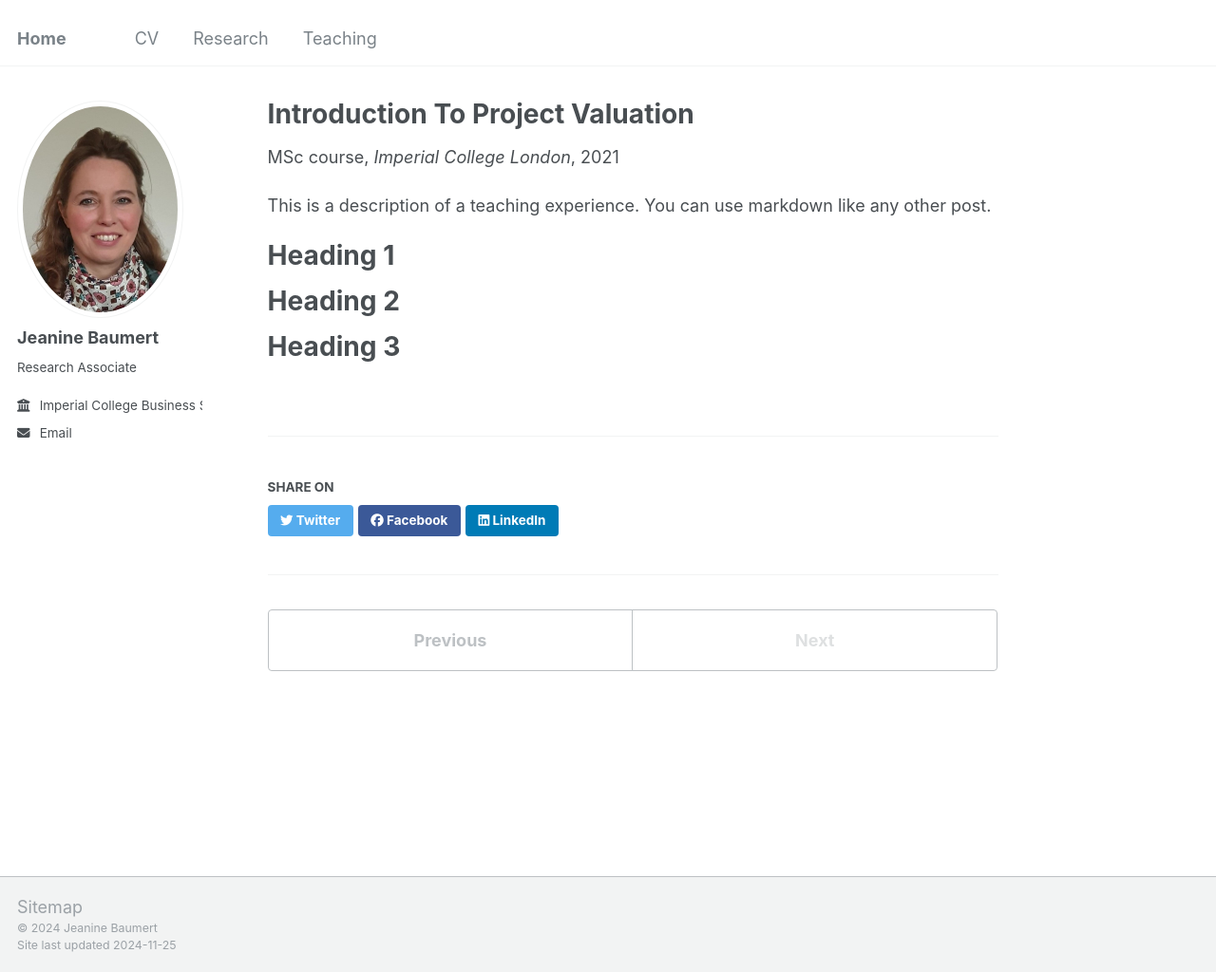
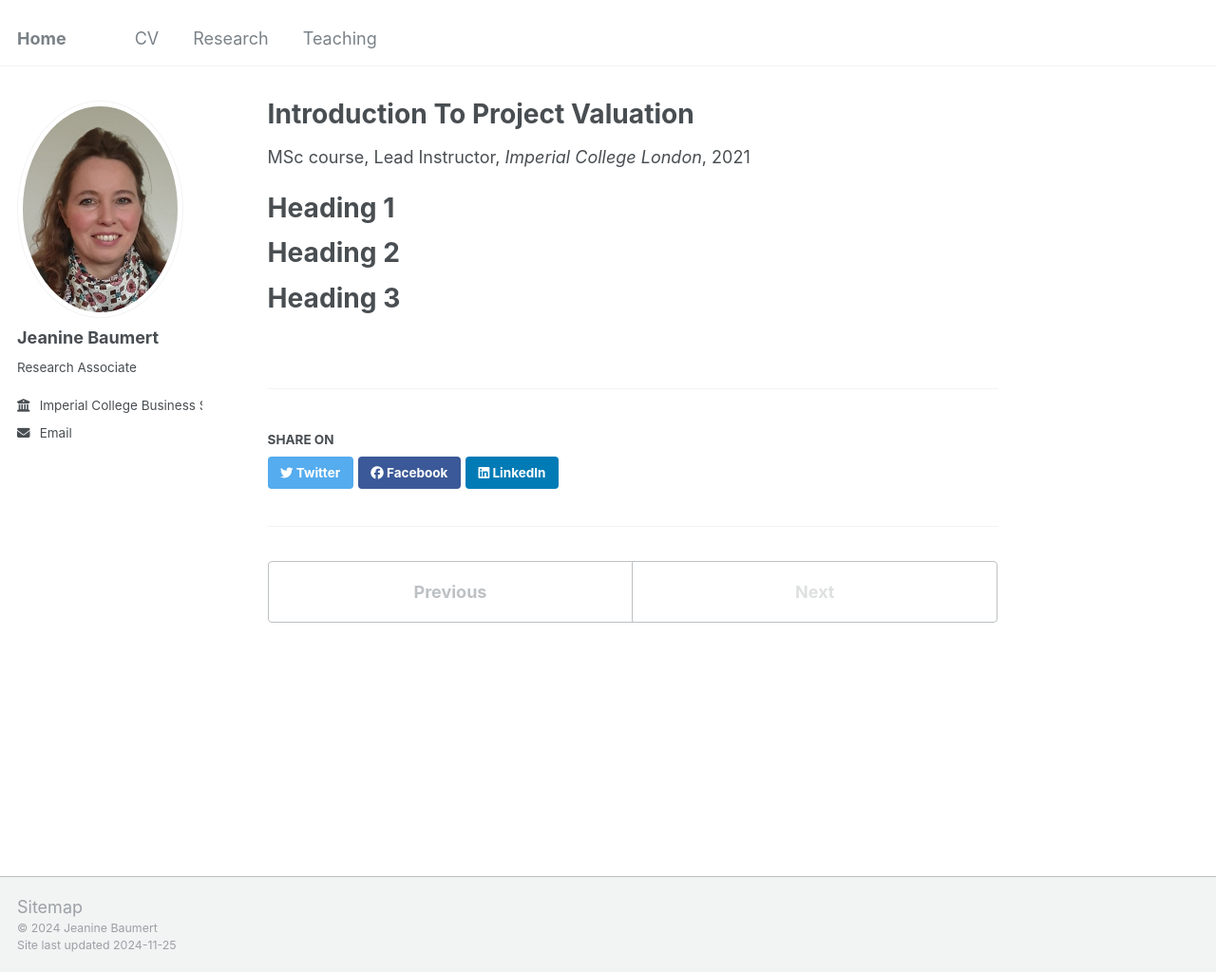
Before and after one commit to jeaninebaumert/jeaninebaumert.github.io, a Jekyll site: the page built from _teaching/2014-spring-teaching-1.md, in a window 1280 px wide and 1024 px high. Shown: the whole window at 95% size. Built offline with Jekyll 4.4.1, drawn with Linux system fonts in a browser that asks for light colours.

Commit message:
Update 2014-spring-teaching-1.md

```diff
--- a/_teaching/2014-spring-teaching-1.md
+++ b/_teaching/2014-spring-teaching-1.md
@@ -1,14 +1,12 @@
 ---
 title: "Introduction To Project Valuation"
 collection: teaching
-type: "MSc course"
+type: "MSc course, Lead Instructor"
 permalink:
 venue: "Imperial College London"
 date: 2021-09-01
 location:
 ---
-
-This is a description of a teaching experience. You can use markdown like any other post.
 
 Heading 1
 ======
```
